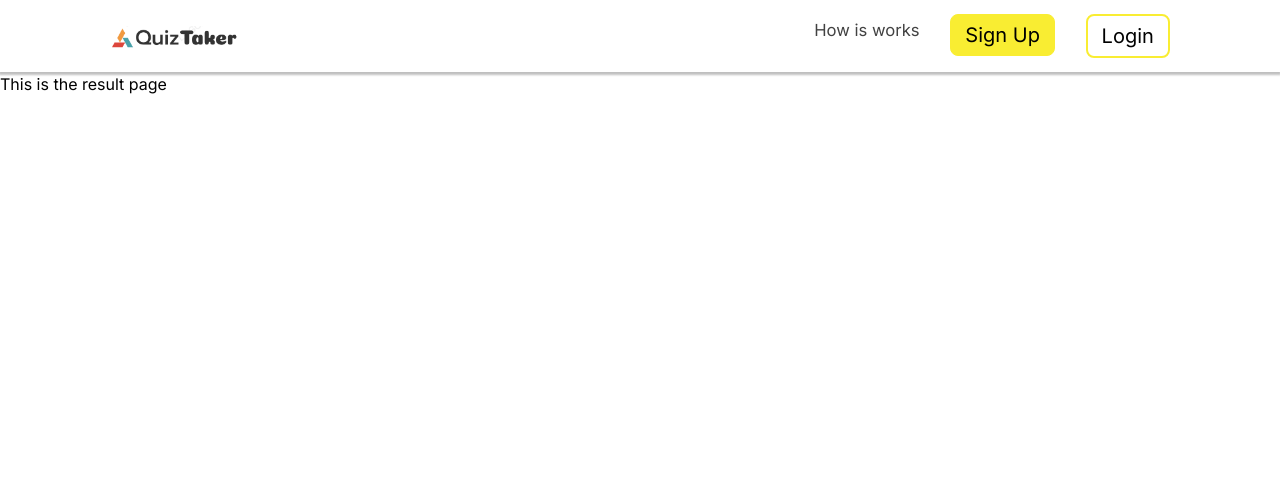
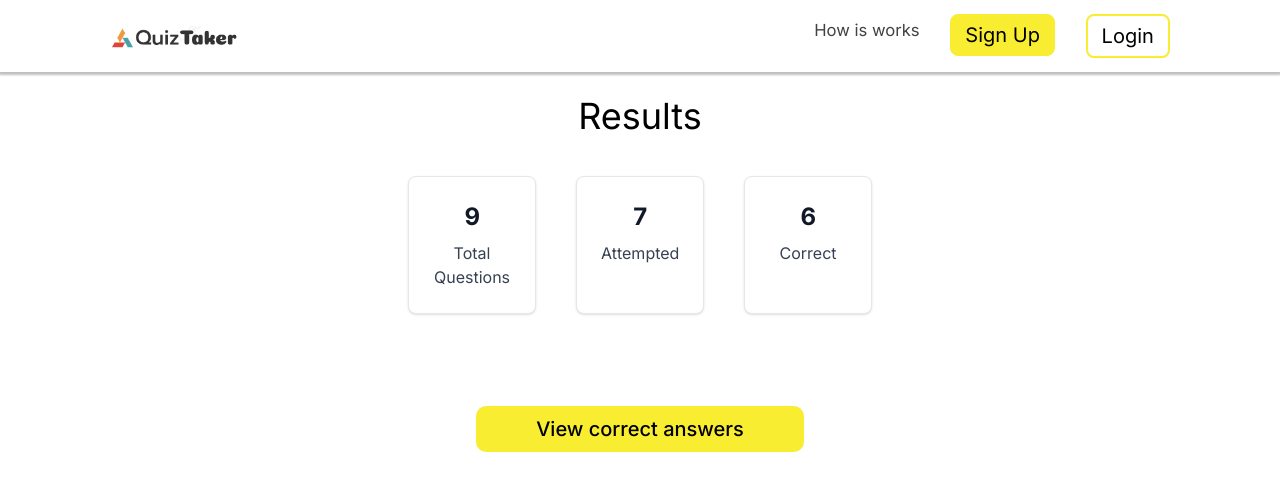
Before and after one commit to GovTeam/quiz-app-next, a Next.js app: page /result in a window 1280 px wide. Shown: the top 490 px of the page. Built offline with nearby package versions, Linux system fonts and the light colour scheme.

Commit message:
added results page

```diff
--- a/jsconfig.json
+++ b/jsconfig.json
@@ -1,7 +1,8 @@
 {
   "compilerOptions": {
     "paths": {
-      "@/*": ["./src/*"]
+      "@/*": ["./src/*"],
+      "@assets/*": ["./public/assets/*"],
     }
   }
 }
--- a/src/app/layout.js
+++ b/src/app/layout.js
@@ -2,6 +2,7 @@ import { Inter } from "next/font/google";
 import "./globals.css";
 import Navbar from "@/components/navbar/Navbar";
 import StoreProvider from "./StoreProvider";
+import Head from "next/head";
 
 const inter = Inter({ subsets: ["latin"] });
 
@@ -13,6 +14,11 @@ export const metadata = {
 export default function RootLayout({ children }) {
   return (
     <html lang="en">
+      <Head>
+        <link rel="preconnect" href="https://fonts.googleapis.com" />
+        <link rel="preconnect" href="https://fonts.gstatic.com" crossorigin />
+        <link href="https://fonts.googleapis.com/css2?family=Montserrat&display=swap" rel="stylesheet" />
+      </Head>
       <body className={inter.className}>
         <StoreProvider>
           <Navbar />
--- a/src/app/result/page.jsx
+++ b/src/app/result/page.jsx
@@ -1,8 +1,22 @@
-import React from 'react'
+import React from 'react';
+import trophy from '@assets/Results/gymklogo.png';
+import Image from 'next/image';
+import Card from '@/components/Card/Card';
+import styles from './page.module.css';
 
 function page() {
   return (
-    <div>This is the result page</div>
+    <div className="container py-6 px-10">
+      <h1 className="text-4xl text-center">Results</h1>
+      {/* <h1 className="text-2xl py-7">Here's a summary of the quiz you attempted </h1> */}
+      <div className="flex flex-row gap-10 justify-center py-10">
+      <Card heading="9" description="Total Questions" />
+      <Card heading="7" description="Attempted" />
+      <Card heading="6" description="Correct" />
+      </div>
+      <div className='flex flex-row justify-center py-7'> <button className={styles.saveBtn}> View correct answers </button> </div>
+      {/* <div className='flex flex-row justify-center'> <Image src={trophy} /> </div> */}
+    </div>
   )
 }
 
--- a/src/app/result/page.module.css
+++ b/src/app/result/page.module.css
@@ -0,0 +1,12 @@
+.saveBtn {
+    font-size: 20px;
+    font-weight: 500;
+    /* height: 2rem; */
+    margin: 1.5rem 0 0 0;
+    background-color: #f9ed32;
+    border-radius: 10px;
+    padding: 8px 60px 8px 60px;
+  }
+  .saveBtn:hover {
+    background-color: #fff897;
+  }
```
Also changed, not shown: public/assets/Results/gymklogo.png (added).
